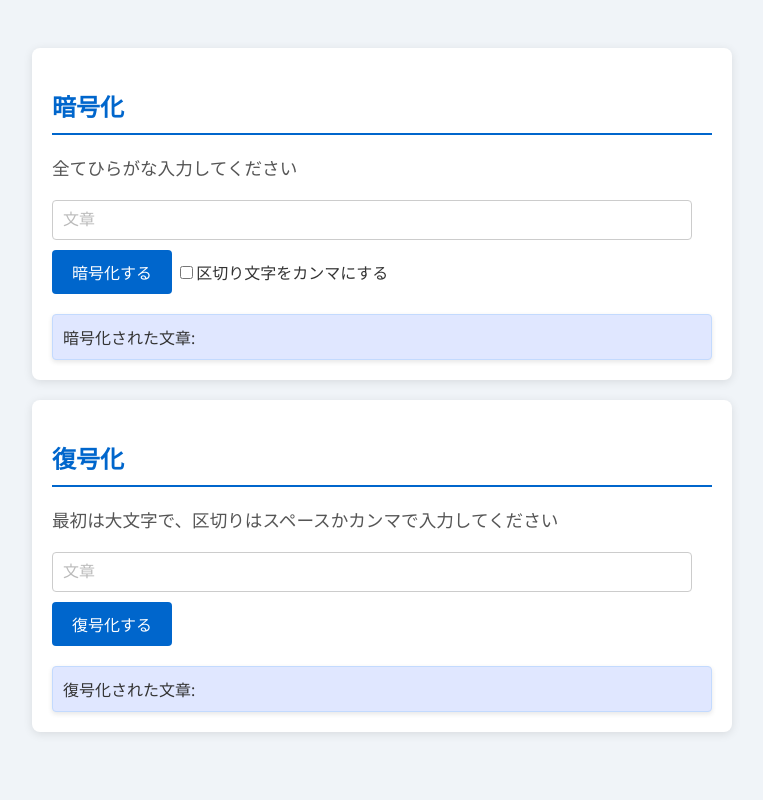
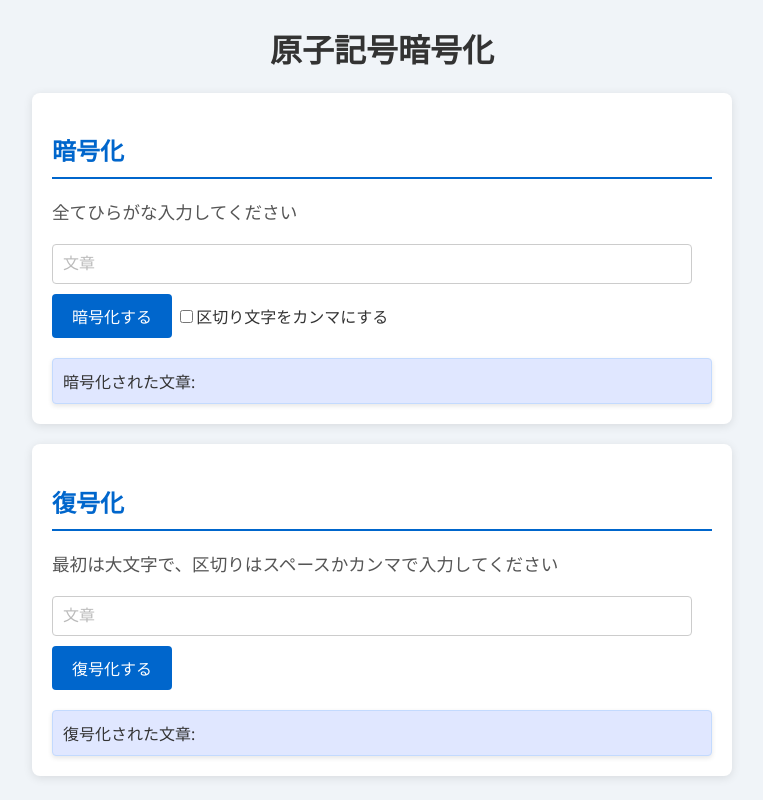
Before and after one commit to Mori-kamiyama/elements-cryptography, a plain HTML site: page index.html in a window 1280 px wide. Shown: the whole page, without its empty margins (258-1021 px from the left). Drawn offline with Linux system fonts and the light colour scheme.

Commit message:
Update index.html

```diff
--- a/index.html
+++ b/index.html
@@ -7,6 +7,7 @@
     <script src="script.js"></script>
 </head>
 <body>
+    <h1>原子記号暗号化</h1>
     <div class="container">
         <h2>暗号化</h2>
         <p>全てひらがな入力してください</p>
```
